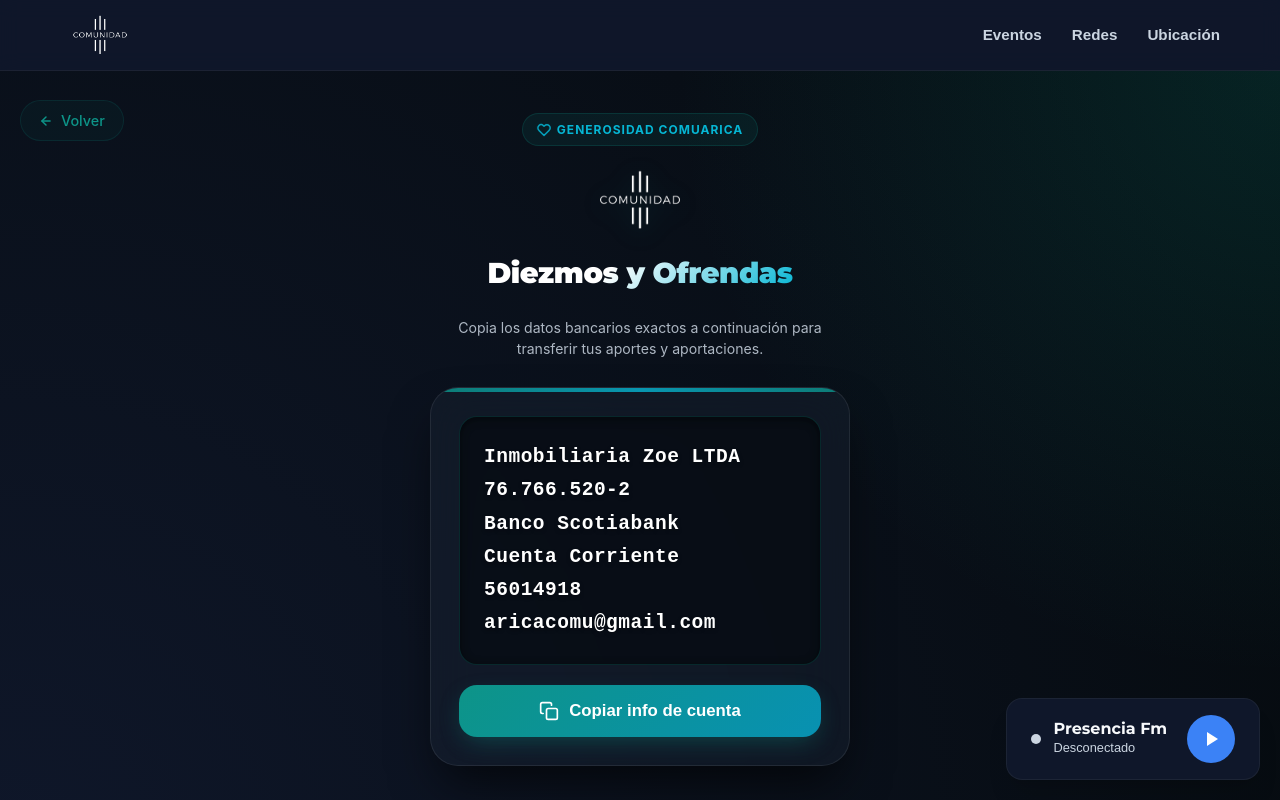
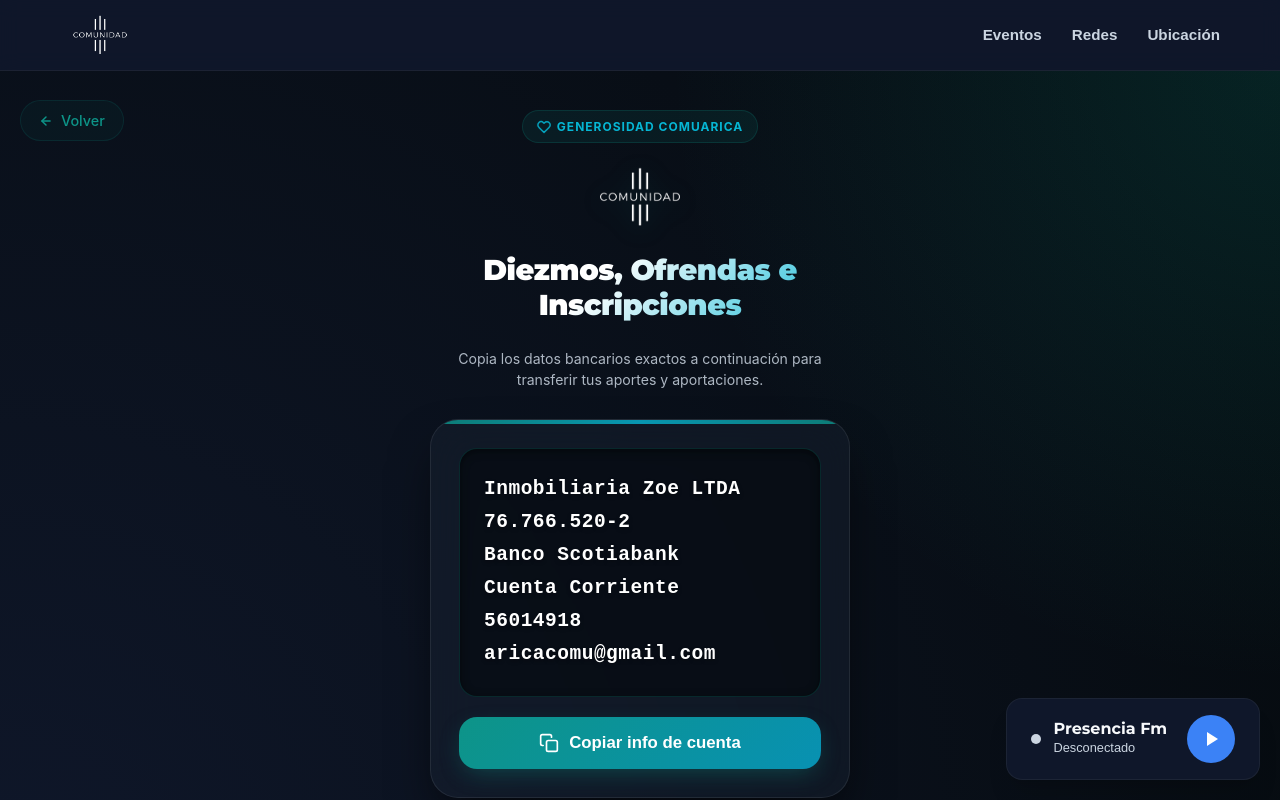
Before and after one commit to contactosccana-eng/web, a Next.js app: page /donar in a window 1280 px wide. Shown: the top 800 px of the page. Built offline with nearby package versions, Linux system fonts and the light colour scheme; a web font is replaced by a local one.

Commit message:
update: cambiar titulo de donaciones para incluir inscripciones

```diff
--- a/src/app/donar/page.tsx
+++ b/src/app/donar/page.tsx
@@ -267,7 +267,7 @@ aricacomu@gmail.com`;
         </div>
 
         <img src="/logo.png" alt="ComuArica Logo" className="header-logo" />
-        <h1 className="donar-title">Diezmos y Ofrendas</h1>
+        <h1 className="donar-title">Diezmos, Ofrendas e Inscripciones</h1>
         <p className="donar-subtitle">
           Copia los datos bancarios exactos a continuación para transferir tus aportes y aportaciones.
         </p>
```
